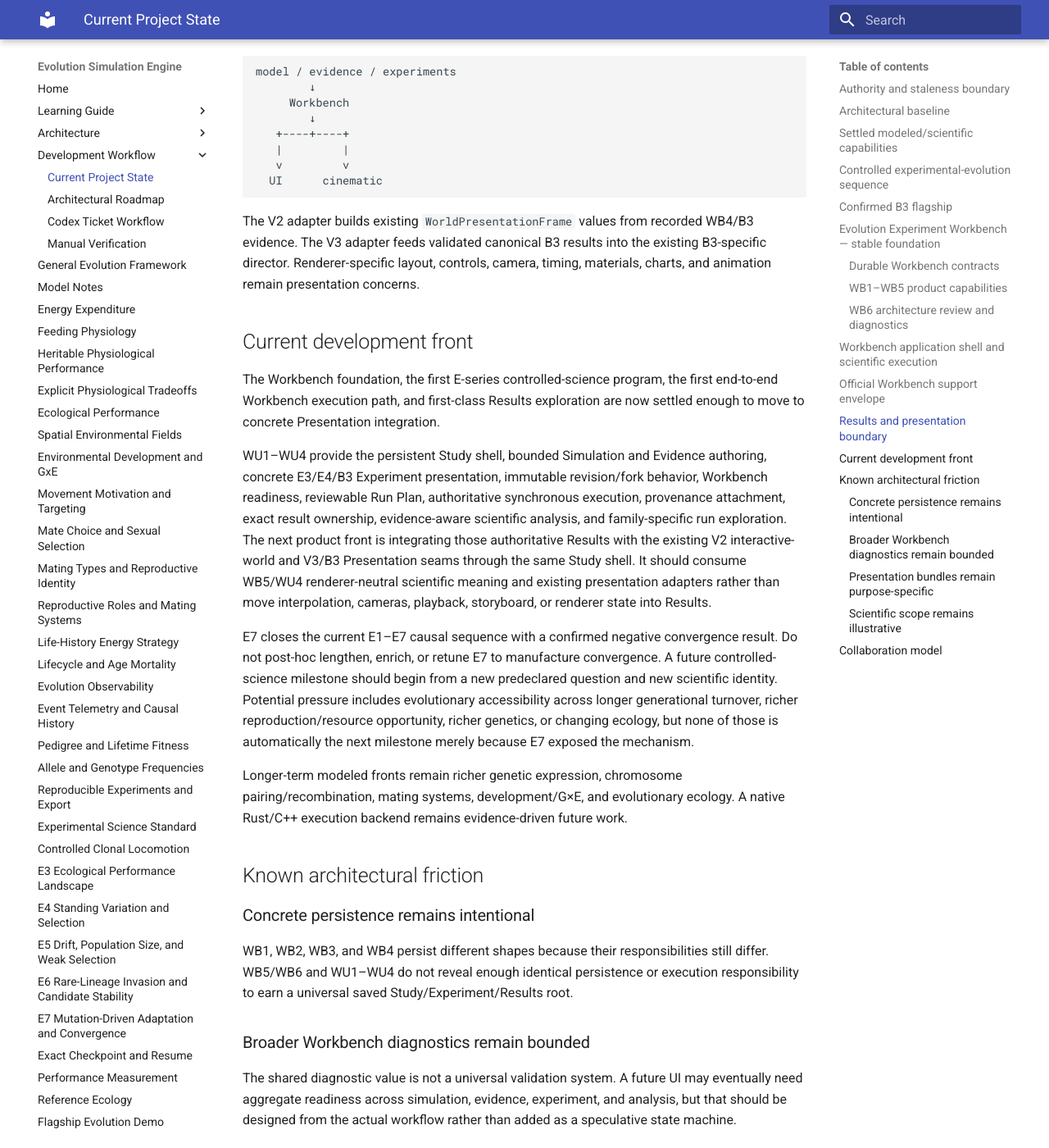
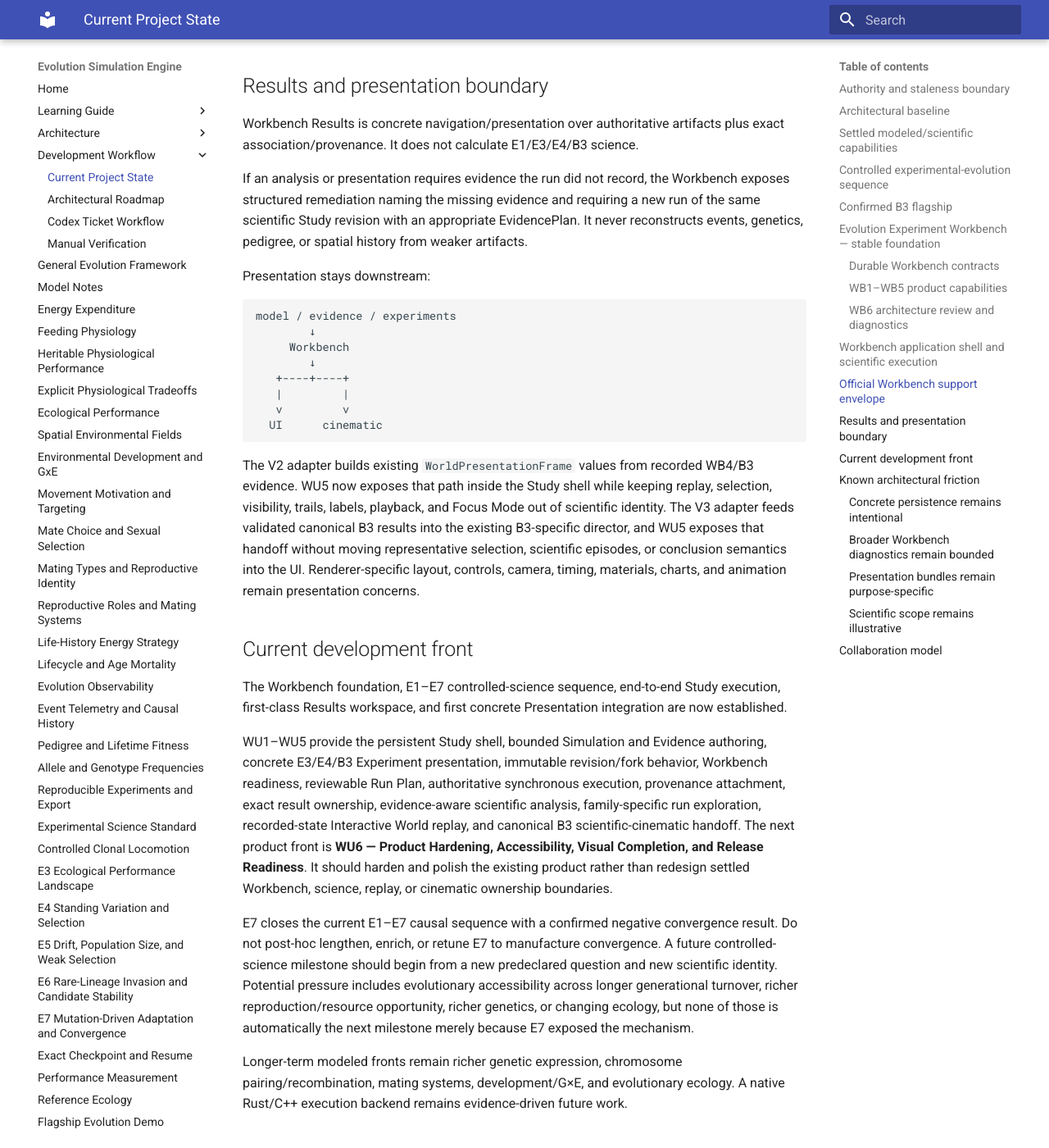
Before and after one commit to abdullahkhan57721/evolution-simulation-engine, an MkDocs documentation site: the page built from docs/development/current_state.md, in a window 1280 px wide and 1400 px high, scrolled down 8566 px. Shown: the whole window at 82% size. Built offline with MkDocs 1.6.1 and Material for MkDocs 9.7.7, drawn with Linux system fonts in a browser that asks for light colours; some of the changed text lies outside the part shown.

Commit message:
docs: advance Workbench front through WU5

````diff
--- a/docs/development/current_state.md
+++ b/docs/development/current_state.md
@@ -325,8 +325,22 @@
 payload; the UI shows those references and never regenerates or reruns them
 implicitly.
 
-The prior world-centered V2 workspace and renderer implementation remain available
-for downstream Presentation integration rather than being redefined by WU1–WU4. See
+WU5 completes the first concrete Presentation integration without inventing a new
+replay or scene framework. Reference Ecology routes exact recorded spatial evidence
+through the existing Workbench presentation adapter into `WorldPresentationFrame`
+and the retained Plotly renderer, with committed-step navigation, playback,
+organism inspection, and renderer-only visibility/trail/label controls. Focus Mode
+is presentation state only. Presentation session state is owned by the exact
+revision/manifest-digest/run tuple and is reset rather than reused across scientific
+owners; historical provenance references alone never become replay data.
+
+B3 Presentation keeps the matched scientific design visible. Control and treatment
+are built independently from the same authoritative confirmation seed and committed
+step, use one shared science-owned `max_speed` encoding, and never assume that
+matched arms remain RNG-identical after treatment-driven divergence. Canonical
+validated B3 can hand off to the existing B3-specific director and optional Manim
+renderer; representative seed, scientific episodes, comparison structure, and
+bounded conclusion remain science/director-owned rather than UI-authored. See
 `docs/workbench_ui.md`.
 
 ## Official Workbench support envelope
@@ -356,7 +370,7 @@
   genetics/expression/ploidy, inheritance, reproduction, lifecycle, targeted
   movement, and development/G×E editing.
 
-WU2–WU4 promote no capability merely because the lower engine can represent it.
+WU2–WU5 promote no capability merely because the lower engine can represent it.
 
 ## Results and presentation boundary
 
@@ -383,25 +397,29 @@
 ```
 
 The V2 adapter builds existing `WorldPresentationFrame` values from recorded WB4/B3
-evidence. The V3 adapter feeds validated canonical B3 results into the existing
-B3-specific director. Renderer-specific layout, controls, camera, timing, materials,
-charts, and animation remain presentation concerns.
+evidence. WU5 now exposes that path inside the Study shell while keeping replay,
+selection, visibility, trails, labels, playback, and Focus Mode out of scientific
+identity. The V3 adapter feeds validated canonical B3 results into the existing
+B3-specific director, and WU5 exposes that handoff without moving representative
+selection, scientific episodes, or conclusion semantics into the UI.
+Renderer-specific layout, controls, camera, timing, materials, charts, and animation
+remain presentation concerns.
 
 ## Current development front
 
-The Workbench foundation, the first E-series controlled-science program, the first
-end-to-end Workbench execution path, and first-class Results exploration are now
-settled enough to move to concrete Presentation integration.
+The Workbench foundation, E1–E7 controlled-science sequence, end-to-end Study
+execution, first-class Results workspace, and first concrete Presentation integration
+are now established.
 
-WU1–WU4 provide the persistent Study shell, bounded Simulation and Evidence
+WU1–WU5 provide the persistent Study shell, bounded Simulation and Evidence
 authoring, concrete E3/E4/B3 Experiment presentation, immutable revision/fork
 behavior, Workbench readiness, reviewable Run Plan, authoritative synchronous
 execution, provenance attachment, exact result ownership, evidence-aware scientific
-analysis, and family-specific run exploration. The next product front is integrating
-those authoritative Results with the existing V2 interactive-world and V3/B3
-Presentation seams through the same Study shell. It should consume WB5/WU4
-renderer-neutral scientific meaning and existing presentation adapters rather than
-move interpolation, cameras, playback, storyboard, or renderer state into Results.
+analysis, family-specific run exploration, recorded-state Interactive World replay,
+and canonical B3 scientific-cinematic handoff. The next product front is **WU6 —
+Product Hardening, Accessibility, Visual Completion, and Release Readiness**. It
+should harden and polish the existing product rather than redesign settled Workbench,
+science, replay, or cinematic ownership boundaries.
 
 E7 closes the current E1–E7 causal sequence with a confirmed negative convergence
 result. Do not post-hoc lengthen, enrich, or retune E7 to manufacture convergence.
@@ -420,7 +438,7 @@
 ### Concrete persistence remains intentional
 
 WB1, WB2, WB3, and WB4 persist different shapes because their responsibilities
-still differ. WB5/WB6 and WU1–WU4 do not reveal enough identical persistence or
+still differ. WB5/WB6 and WU1–WU5 do not reveal enough identical persistence or
 execution responsibility to earn a universal saved Study/Experiment/Results root.
 
 ### Broader Workbench diagnostics remain bounded
````
